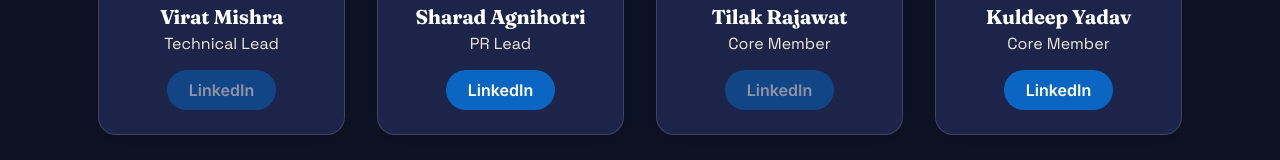
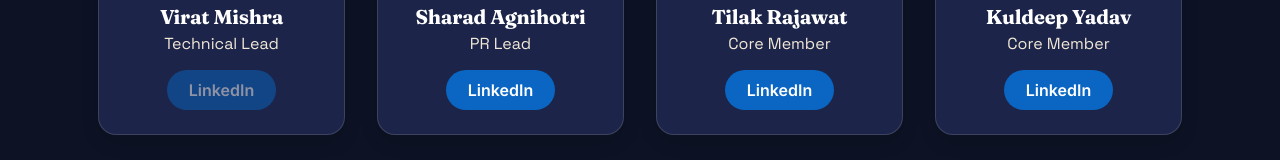
Before and after one commit to viraatt/abhyudaya, a React (Vite) app: page /team in a window 1280 px wide. Shown: the part 2225-2385 px from the top of the page. Built offline with nearby package versions, Linux system fonts and the light colour scheme.

Commit message:
Update club.js

```diff
--- a/src/data/club.js
+++ b/src/data/club.js
@@ -148,8 +148,8 @@ export const team = {
     {
       name: "Tilak Rajawat",
       role: "Core Member",
-      image: "https://YOUR_TILAK_IMAGE_LINK",
-      linkedin: "",
+      image: "https://www.image2url.com/r2/default/images/1782930115820-4cc4e2d2-a208-49c7-a62b-8ce1f745fe4a.png",
+      linkedin: "https://www.linkedin.com/in/tilakraj-singh-rajawat-121y/",
     },
     {
       name: "Kuldeep Yadav",
```
